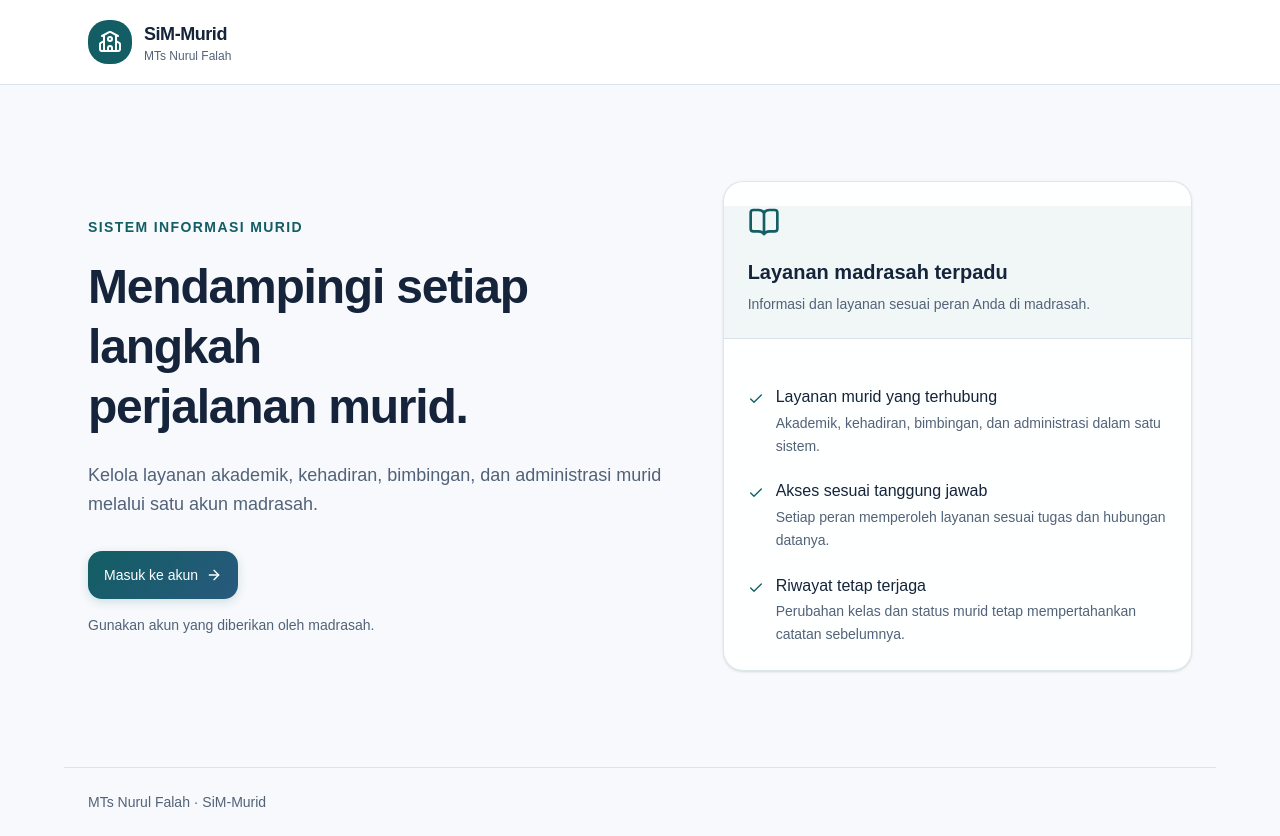
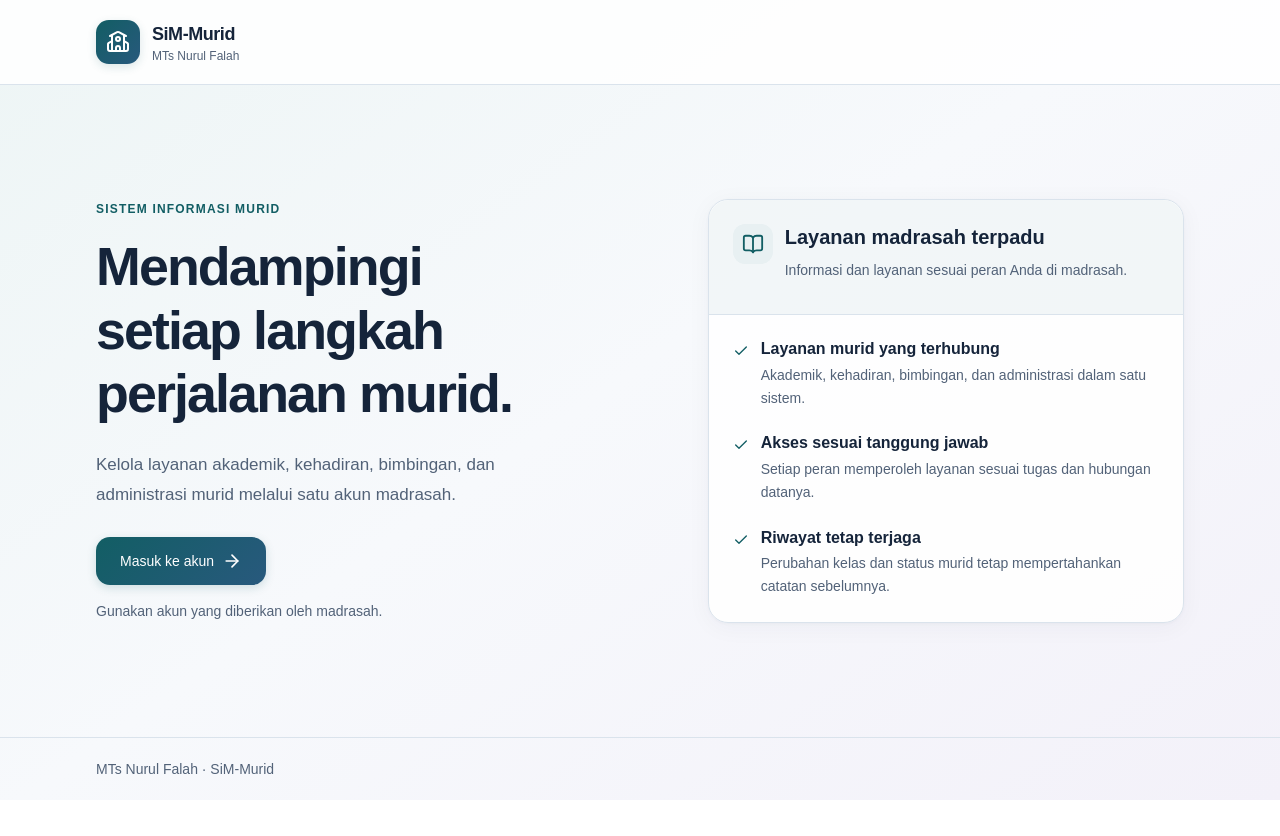
Before and after one commit to kamadmtsnf-ai/sim-murid, a Next.js app in the folder rebuilt/: page / in a window 1280 px wide. After the commit the page ends 800 px from the top, so only its background shows below. Built offline with nearby package versions, Linux system fonts and the light colour scheme.

Commit message:
fix: audit public home layout, text reflow and keyboard navigation

```diff
--- a/rebuilt/package.json
+++ b/rebuilt/package.json
@@ -38,7 +38,8 @@
     "test:directory": "node --experimental-strip-types --test tests/directory.test.ts && node --test tests/directory-server.test.mjs",
     "test:directory:browser": "node scripts/verify-directory.mjs",
     "test:users": "node --experimental-strip-types --test tests/users.test.ts && node --test tests/database/users.test.mjs && node --test tests/users-route.test.mjs",
-    "test:users:browser": "node scripts/verify-users.mjs"
+    "test:users:browser": "node scripts/verify-users.mjs",
+    "test:home:browser": "node scripts/verify-home.mjs"
   },
   "license": "UNLICENSED",
   "type": "module",
--- /dev/null
+++ b/rebuilt/scripts/verify-home.mjs
@@ -0,0 +1,51 @@
+/** Public Home QA against the actual local production build; no provider/account writes. */
+import assert from 'node:assert/strict';
+import {createRequire} from 'node:module';
+import {spawn} from 'node:child_process';
+import {readFile,writeFile,mkdir} from 'node:fs/promises';
+import {join} from 'node:path';
+const baseline=process.argv.includes('--baseline'),root=process.cwd();
+const out=process.env.HOME_QA_OUTPUT??join(root,'docs/verification/home');await mkdir(out,{recursive:true});
+const require=createRequire(import.meta.url);
+const runtime=process.env.CODEX_PRIMARY_RUNTIME_NODE_MODULES;
+const {chromium}=runtime?require(join(runtime,'playwright')):require('playwright');
+const axe=await readFile(join(process.env.UI_TEST_TOOLS??join(root,'node_modules'),'axe-core/axe.min.js'),'utf8');
+const origin='http://127.0.0.1:3292';
+const server=spawn(process.execPath,['node_modules/next/dist/bin/next','start','--hostname','127.0.0.1','--port','3292'],{cwd:root,env:{...process.env,NEXT_TELEMETRY_DISABLED:'1'},stdio:['ignore','pipe','pipe']});
+let serverLog='';server.stdout.on('data',x=>serverLog+=x);server.stderr.on('data',x=>serverLog+=x);
+const checks=[],issues=[],views=[],errors=[];let browser;
+function check(ok,name,detail){checks.push({name,passed:!!ok,...(detail?{detail}:{} )});if(!ok){issues.push(name);if(!baseline)assert.fail(name+' '+JSON.stringify(detail??''));}}
+async function geometry(page,name){
+ const size=await page.evaluate(()=>({viewport:innerWidth,document:document.documentElement.scrollWidth}));check(size.document<=size.viewport+1,name+' — no horizontal page overflow',size);
+ for(const control of await page.locator('main a').all()){
+  const b=await control.boundingBox();check(b&&b.x>=-1&&b.x+b.width<=size.viewport+1,name+' — login control fits viewport',b);
+ }
+ await page.locator('footer').scrollIntoViewIfNeeded();const bottom=await page.locator('footer').boundingBox();check(bottom&&bottom.y>=-1&&bottom.y+bottom.height<=(await page.evaluate(()=>innerHeight))+1,name+' — footer reachable through normal document scrolling',bottom);
+}
+async function accessible(page,name){await page.evaluate(axe);const r=await page.evaluate(()=>window.axe.run(document,{runOnly:{type:'tag',values:['wcag2a','wcag2aa','wcag21aa','best-practice']}}));const violations=r.violations.map(x=>({id:x.id,impact:x.impact,targets:x.nodes.map(n=>n.target)}));views.push({name,violations});check(violations.length===0,name+' — axe has no violations',violations);}
+try{
+ const end=Date.now()+25000;let ready=false;
+ while(Date.now()<end&&server.exitCode===null){try{const r=await fetch(origin,{signal:AbortSignal.timeout(1000)});if(r.ok){ready=true;break;}}catch{}await new Promise(r=>setTimeout(r,150));}
+ assert.ok(ready,'Production server did not start: '+serverLog);
+ browser=await chromium.launch({headless:true,...(process.env.UI_CHROMIUM_EXECUTABLE?{executablePath:process.env.UI_CHROMIUM_EXECUTABLE}:{}),args:['--no-sandbox','--disable-dev-shm-usage','--disable-gpu']});
+ const context=await browser.newContext({reducedMotion:'reduce',hasTouch:true});const page=await context.newPage();page.setDefaultTimeout(10000);page.on('pageerror',e=>errors.push(e.message));page.on('console',m=>{if(m.type()==='error')errors.push(m.text());});
+ async function visit(width=375,height=812){await page.setViewportSize({width,height});await page.goto(origin);await page.getByRole('heading',{level:1}).waitFor();}
+ for(const [w,h] of [[320,700],[360,800],[375,812],[390,844],[768,1024],[1024,768],[1280,900],[1440,900],[1920,1080],[812,375],[812,240]]){
+  await visit(w,h);await geometry(page,w+'x'+h);await page.screenshot({path:join(out,(baseline?'baseline-':'')+'home-'+w+'x'+h+'.png'),fullPage:true});
+  if([320,768,1440].includes(w))await accessible(page,'Home '+w+'x'+h);
+ }
+ await visit(1440,1200);const footer=await page.locator('footer').boundingBox();check(footer.y+footer.height>=1199,'Footer anchors to bottom on tall desktop without hiding content',footer);
+ for(const percent of [200,400]){await visit(320,700);await page.addStyleTag({content:`html{font-size:${percent}%}`});await geometry(page,'Text '+percent+'% at 320px');await accessible(page,'Text '+percent+'%');}
+ await visit(320,700);await page.locator('h1').evaluate(e=>e.textContent='IdentitasMadrasah'.repeat(20));await geometry(page,'Synthetic unbroken heading stress');
+ await visit();await page.keyboard.press('Tab');check(await page.getByRole('link',{name:'Lewati ke konten utama'}).evaluate(e=>e===document.activeElement),'First Tab focuses skip link');await page.keyboard.press('Enter');check(await page.locator('main').evaluate(e=>e===document.activeElement),'Skip link transfers keyboard focus to main content');await page.keyboard.press('Tab');check(await page.getByRole('link',{name:'Masuk ke akun',exact:true}).evaluate(e=>e===document.activeElement),'Next Tab reaches login after skipping header');
+ await visit();check(await page.getByRole('heading',{level:1}).count()===1,'Exactly one main heading');check(await page.locator('main').getByRole('heading',{level:2,name:'Layanan madrasah terpadu'}).count()===1,'Service card has a semantic section heading');
+ const login=page.getByRole('link',{name:'Masuk ke akun',exact:true});const hit=await login.boundingBox();check(hit.height>=44,'Login touch target >=44px');check(await login.getAttribute('href')==='/login','Existing login URL preserved');await login.tap();await page.waitForURL('**/login');await page.getByRole('heading',{name:'Masuk ke SiM-Murid'}).waitFor();check(true,'Touch navigation reaches actual login form');
+ await page.getByRole('link',{name:'Kembali ke beranda'}).click();await page.waitForURL(origin+'/');check(true,'Login returns to Home');
+ for(let i=0;i<3;i++){await page.setViewportSize({width:812,height:375});await page.setViewportSize({width:375,height:812});}await geometry(page,'Three orientation cycles');
+ await page.emulateMedia({forcedColors:'active'});await accessible(page,'Forced colors');await page.emulateMedia({forcedColors:'none'});
+ check(errors.length===0,'No uncaught JavaScript or browser console errors',errors);
+ await context.close();
+ const noJs=await browser.newContext({javaScriptEnabled:false,viewport:{width:320,height:700}}),staticPage=await noJs.newPage();await staticPage.goto(origin);await staticPage.getByRole('link',{name:'Masuk ke akun',exact:true}).click();await staticPage.waitForURL('**/login');check(await staticPage.getByRole('heading',{name:'Masuk ke SiM-Murid'}).isVisible(),'Home/login navigation works with JavaScript disabled');await noJs.close();
+ const response=await fetch(origin);check(response.status===200,'Public Home responds without auth/service environment');
+ const report={status:issues.length?'issues_found':'passed',baseline,checks,issues,axe:views,limits:['Public / Home only; Dashboard /account is separate.','Static content has no CRUD, data pagination, modal or provider loading/empty state.','Chromium headless; no physical-device, screen-reader user or authenticated production role UAT.','Synthetic long heading is injected only for a layout stress test; no backend data is changed.']};await writeFile(join(out,baseline?'baseline-results.json':'browser-results.json'),JSON.stringify(report,null,2)+'\n');console.log(JSON.stringify({status:report.status,checks:checks.length,issues,axeViews:views.length}));
+}finally{await browser?.close();server.kill('SIGTERM');}
--- /dev/null
+++ b/rebuilt/src/app/home.module.css
@@ -0,0 +1,53 @@
+/* Public Home only; existing design tokens and reusable controls stay authoritative. */
+.page {
+  display: flex;
+  flex-direction: column;
+  min-block-size: 100dvh;
+  min-inline-size: 0;
+  overflow-wrap: anywhere;
+}
+.container {
+  inline-size: 100%;
+  max-inline-size: 72rem;
+  margin-inline: auto;
+  padding-inline: clamp(16px, 4vw, 32px);
+}
+.header { border-block-end: 1px solid var(--border); background: var(--surface-glass); }
+.brand {
+  display: flex;
+  align-items: center;
+  gap: 12px;
+  inline-size: fit-content;
+  max-inline-size: 100%;
+  padding-block: 20px;
+  border-radius: .5rem;
+}
+.brandIcon { inline-size: 44px; block-size: 44px; }
+.brandIcon svg { inline-size: 24px; block-size: 24px; }
+.main { flex: 1; display: flex; align-items: center; padding-block: clamp(2rem, 7vw, 5rem); }
+.hero { display: grid; inline-size: 100%; gap: clamp(2rem, 5vw, 4rem); align-items: center; }
+.hero > * { min-inline-size: 0; }
+.title {
+  max-inline-size: 18ch;
+  font-size: clamp(2rem, 4.2vw, 3.5rem);
+  font-weight: 650;
+  line-height: 1.18;
+  letter-spacing: -.035em;
+}
+.lead { margin-block-start: 1.5rem; max-inline-size: 48ch; font-size: 1.0625rem; line-height: 1.75; color: var(--muted-foreground); }
+.login {
+  margin-block-start: 1.75rem;
+  max-inline-size: 100%;
+  min-inline-size: 0;
+  padding-inline: clamp(12px, 3vw, 24px);
+  white-space: normal;
+  text-align: center;
+}
+.login svg { inline-size: 20px; block-size: 20px; }
+.serviceHeader, .serviceContent { padding: clamp(16px, 3vw, 24px); }
+.serviceIcon { display: flex; align-items: center; justify-content: center; flex-shrink: 0; inline-size: 40px; block-size: 40px; border-radius: .75rem; background: var(--secondary); color: var(--primary); }
+.serviceIcon svg { inline-size: 22px; block-size: 22px; }
+.serviceList { display: grid; gap: 1.5rem; }
+.serviceItem { display: flex; align-items: start; gap: .75rem; }
+.footer { border-block-start: 1px solid var(--border); padding-block: 1.25rem; color: var(--muted-foreground); font-size: .875rem; }
+@media (min-width: 64rem) { .hero { grid-template-columns: minmax(0, 1.15fr) minmax(0, 1fr); } }
--- a/rebuilt/src/app/page.tsx
+++ b/rebuilt/src/app/page.tsx
@@ -1,7 +1,11 @@
+import type { Metadata } from "next";
 import Link from "next/link";
 import { ArrowRight, BookOpen, Check, School } from "lucide-react";
 import { Button } from "@/components/ui/button";
 import { Card, CardContent, CardDescription, CardHeader, CardTitle } from "@/components/ui/card";
+import styles from "./home.module.css";
+
+export const metadata: Metadata = { title: "Beranda" };
 
 const principles = [
   { title: "Layanan murid yang terhubung", description: "Akademik, kehadiran, bimbingan, dan administrasi dalam satu sistem." },
@@ -11,42 +15,45 @@ const principles = [
 
 export default function HomePage() {
   return (
-    <div className="min-h-dvh bg-background">
-      <header className="border-b bg-card">
-        <div className="mx-auto flex max-w-6xl flex-wrap items-center justify-between gap-4 px-6 py-5">
-          <Link href="/" aria-label="SiM-Murid, beranda" className="flex items-center gap-3 rounded-md focus-visible:outline-2 focus-visible:outline-ring">
-            <span className="flex size-11 items-center justify-center rounded-xl bg-primary text-primary-foreground"><School className="size-6" aria-hidden="true" /></span>
-            <span><span className="block text-lg font-bold tracking-tight">SiM-Murid</span><span className="block text-xs text-muted-foreground">MTs Nurul Falah</span></span>
+    <div className={styles.page}>
+      <header className={styles.header}>
+        <div className={styles.container}>
+          <Link href="/" aria-label="SiM-Murid, beranda" className={styles.brand}>
+            <span className={`brand-icon ${styles.brandIcon}`}><School aria-hidden="true" /></span>
+            <span className="min-w-0"><span className="block text-lg font-bold tracking-tight">SiM-Murid</span><span className="block text-xs text-muted-foreground">MTs Nurul Falah</span></span>
           </Link>
         </div>
       </header>
-      <main id="main-content" className="mx-auto max-w-6xl px-6 py-16 sm:py-24">
-        <section aria-labelledby="welcome-title" className="grid gap-12 lg:grid-cols-[1.25fr_1fr] lg:items-center">
-          <div className="max-w-2xl">
-            <p className="mb-5 text-sm font-semibold tracking-widest text-primary uppercase">Sistem Informasi Murid</p>
-            <h1 id="welcome-title" className="text-4xl leading-tight font-semibold tracking-tight text-foreground sm:text-5xl">Mendampingi setiap langkah<br className="hidden sm:block" /> perjalanan murid.</h1>
-            <p className="mt-6 max-w-xl text-lg leading-relaxed text-muted-foreground">Kelola layanan akademik, kehadiran, bimbingan, dan administrasi murid melalui satu akun madrasah.</p>
-            <Button asChild size="lg" className="mt-8"><Link href="/login">Masuk ke akun<ArrowRight aria-hidden="true" className="size-4" /></Link></Button>
+      <main id="main-content" tabIndex={-1} aria-labelledby="welcome-title" className={`${styles.container} ${styles.main}`}>
+        <section aria-labelledby="welcome-title" className={styles.hero}>
+          <div>
+            <p className="eyebrow mb-4">Sistem Informasi Murid</p>
+            <h1 id="welcome-title" className={styles.title}>Mendampingi setiap langkah perjalanan murid.</h1>
+            <p className={styles.lead}>Kelola layanan akademik, kehadiran, bimbingan, dan administrasi murid melalui satu akun madrasah.</p>
+            <Button asChild size="lg" className={styles.login}><Link href="/login"><span className="min-w-0">Masuk ke akun</span><ArrowRight aria-hidden="true" /></Link></Button>
             <p className="mt-4 text-sm text-muted-foreground">Gunakan akun yang diberikan oleh madrasah.</p>
           </div>
-          <Card className="overflow-hidden border-primary/15 shadow-sm">
-            <CardHeader className="border-b bg-primary/5 pb-6">
-              <BookOpen aria-hidden="true" className="mb-3 size-8 text-primary" />
-              <CardTitle className="text-xl">Layanan madrasah terpadu</CardTitle>
-              <CardDescription>Informasi dan layanan sesuai peran Anda di madrasah.</CardDescription>
+          <Card className="min-w-0 gap-0 py-0">
+            <CardHeader className={`${styles.serviceHeader} rounded-t-xl border-b bg-secondary/50`}>
+              <div className="flex items-start gap-3">
+                <span className={styles.serviceIcon}><BookOpen aria-hidden="true" /></span>
+                <div className="min-w-0"><CardTitle><h2 className="text-xl leading-snug">Layanan madrasah terpadu</h2></CardTitle><CardDescription className="mt-2 leading-relaxed">Informasi dan layanan sesuai peran Anda di madrasah.</CardDescription></div>
+              </div>
             </CardHeader>
-            <CardContent className="space-y-6 pt-6">
-              {principles.map((item) => (
-                <div key={item.title} className="flex gap-3">
-                  <Check aria-hidden="true" className="mt-1 size-4 shrink-0 text-primary" />
-                  <div><h2 className="font-medium">{item.title}</h2><p className="mt-1 text-sm leading-relaxed text-muted-foreground">{item.description}</p></div>
-                </div>
-              ))}
+            <CardContent className={styles.serviceContent}>
+              <ul className={styles.serviceList}>
+                {principles.map((item) => (
+                  <li key={item.title} className={styles.serviceItem}>
+                    <Check aria-hidden="true" className="mt-1 size-4 shrink-0 text-primary" />
+                    <div className="min-w-0"><h3 className="font-semibold">{item.title}</h3><p className="mt-1 text-sm leading-relaxed text-muted-foreground">{item.description}</p></div>
+                  </li>
+                ))}
+              </ul>
             </CardContent>
           </Card>
         </section>
       </main>
-      <footer className="mx-auto max-w-6xl border-t px-6 py-6 text-sm text-muted-foreground">MTs Nurul Falah · SiM-Murid</footer>
+      <footer className={styles.footer}><div className={styles.container}>MTs Nurul Falah · SiM-Murid</div></footer>
     </div>
   );
 }
```
Also changed, not shown: 5 other files (tests, documents, lock files or other folders).
